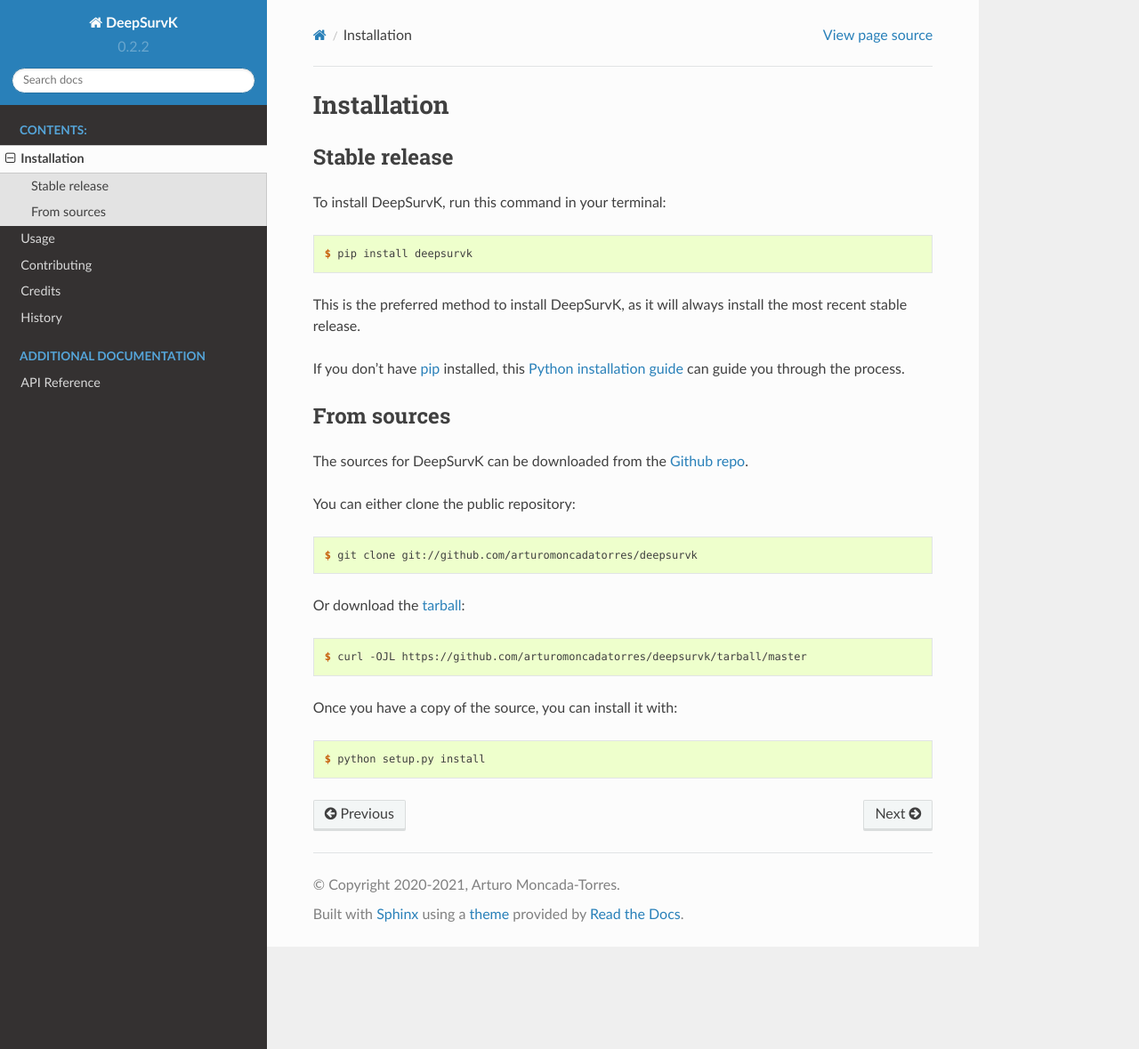
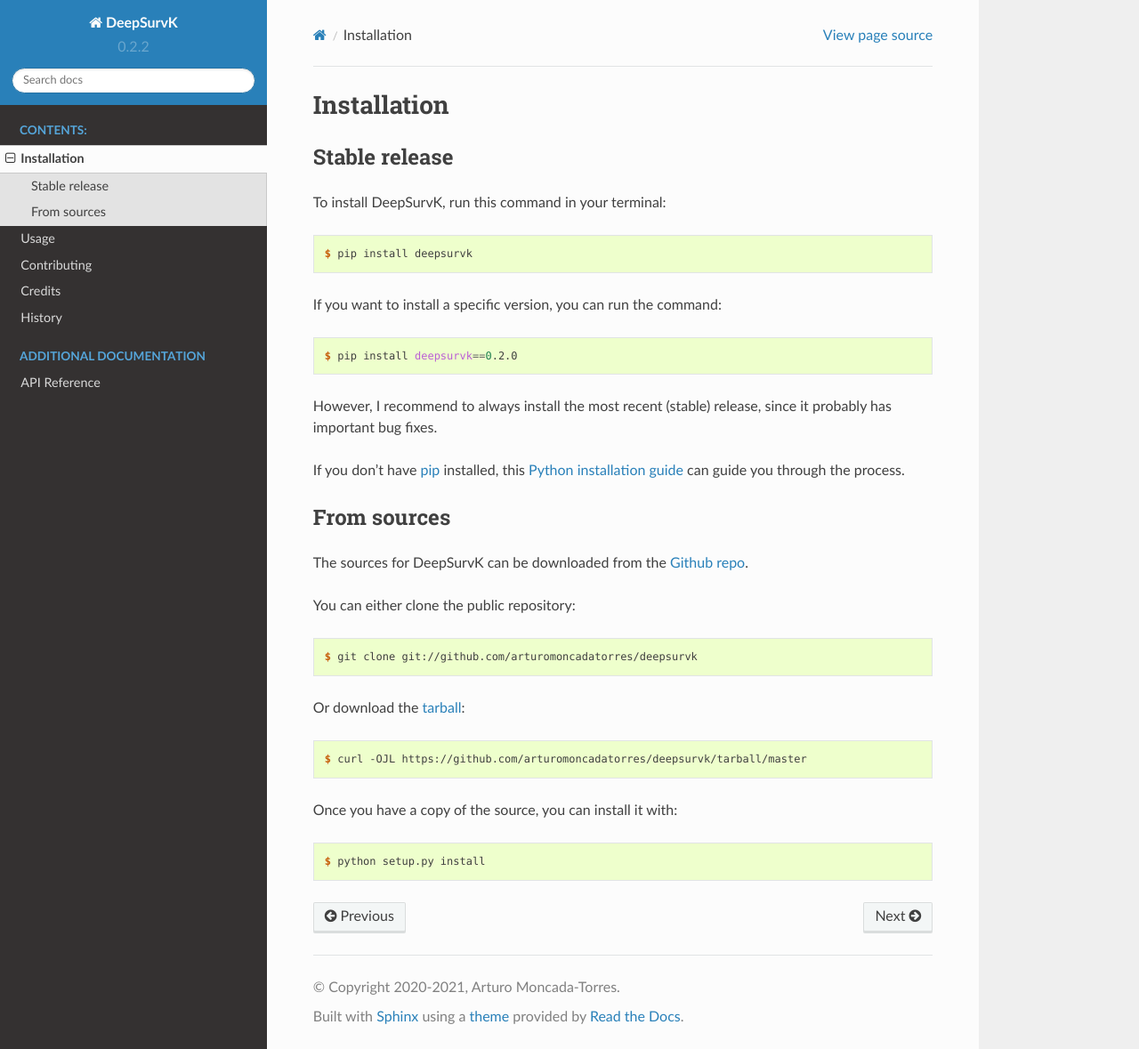
Before and after one commit to arturomoncadatorres/deepsurvk, a Sphinx documentation site: the page built from docs/installation.rst, in a window 1280 px wide and 1179 px high. Shown: the whole window at 89% size. Built offline with Sphinx 7.4.7 and the Read the Docs theme 2.0.0, drawn with Linux system fonts in a browser that asks for light colours; pages that are not in the unit, such as notebooks, are missing from menus.

Commit message:
Housekeeping

```diff
--- a/docs/installation.rst
+++ b/docs/installation.rst
@@ -14,7 +14,13 @@
 
     $ pip install deepsurvk
 
-This is the preferred method to install DeepSurvK, as it will always install the most recent stable release.
+If you want to install a specific version, you can run the command:
+
+.. code-block:: console
+
+    $ pip install deepsurvk==0.2.0
+
+However, I recommend to always install the most recent (stable) release, since it probably has important bug fixes.
 
 If you don't have `pip`_ installed, this `Python installation guide`_ can guide
 you through the process.
--- a/setup.py
+++ b/setup.py
@@ -51,7 +51,7 @@
         ],
     },
     install_requires=REQUIREMENTS,
-    license=LICENSE
+    license=LICENSE,
     long_description=LONG_DESCRIPTION,
     long_description_content_type=LONG_DESC_TYPE,
     include_package_data=True,
```
